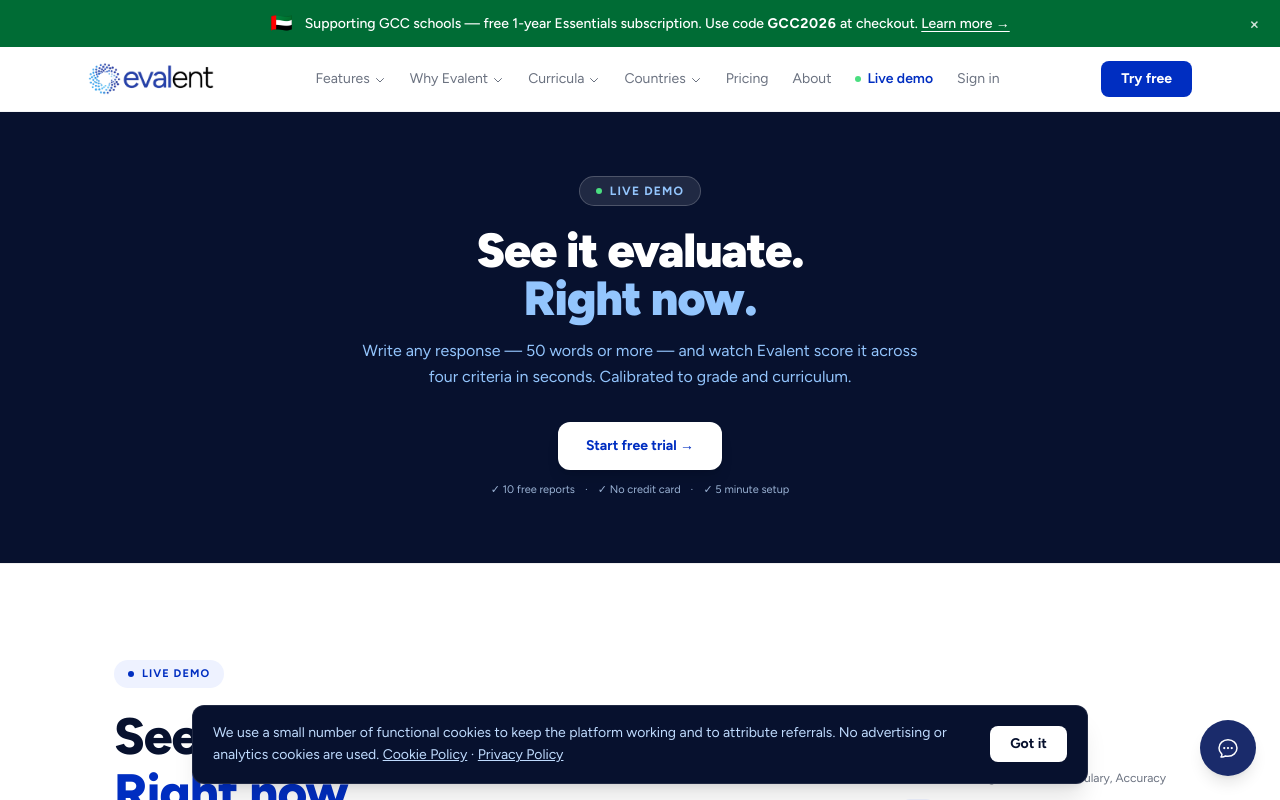
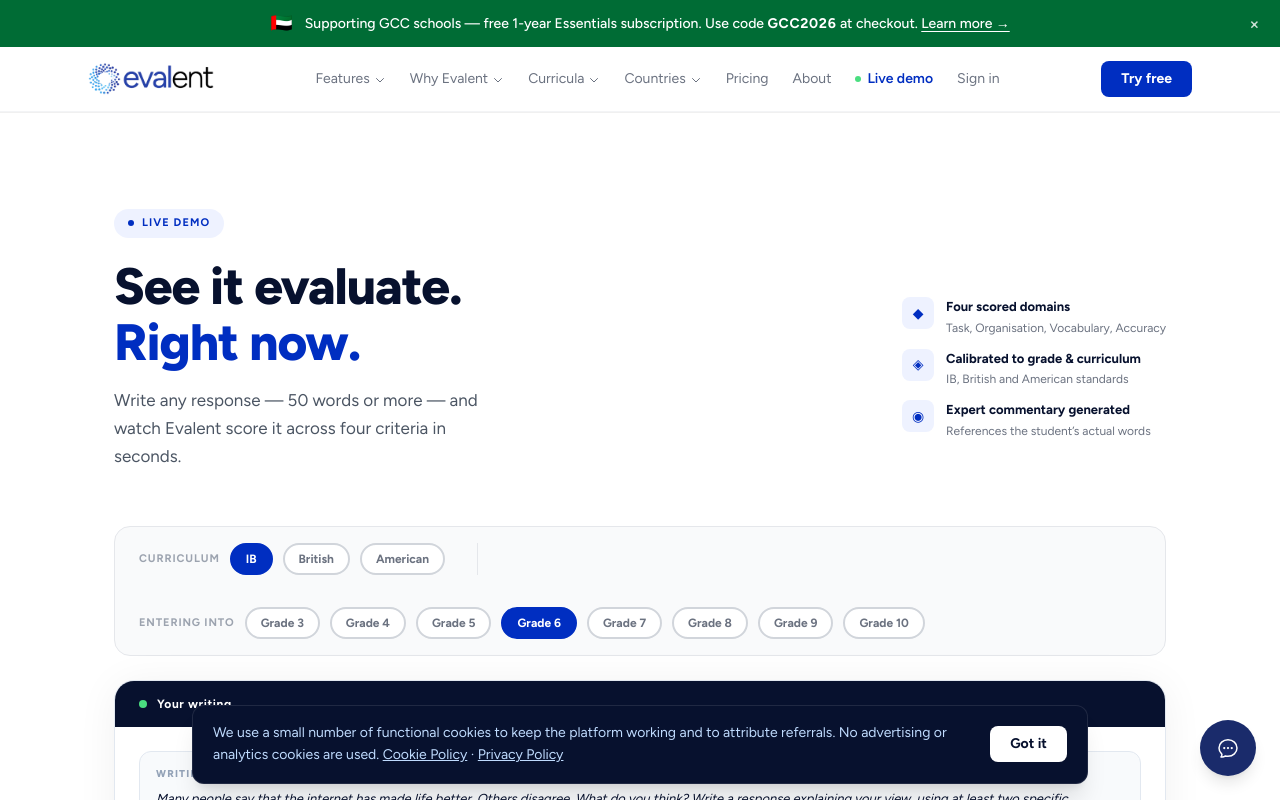
Before and after one commit to wigsbury-ui/evalent-marketing, a Next.js app: page /live-demo in a window 1280 px wide. Shown: the top 800 px of the page. Built offline with nearby package versions, Linux system fonts and the light colour scheme.

Commit message:
fix: live-demo page — remove duplicate hero, EvalDemo has its own header

```diff
--- a/src/app/live-demo/page.tsx
+++ b/src/app/live-demo/page.tsx
@@ -2,7 +2,6 @@ import type { Metadata } from 'next'
 import Nav from '@/components/Nav'
 import Footer from '@/components/Footer'
 import EvalDemo from '@/components/EvalDemo'
-import HeroTrialButton from '@/components/HeroTrialButton'
 
 export const metadata: Metadata = {
   title: 'Live Demo — See Evalent Evaluate',
@@ -13,30 +12,7 @@ export default function LiveDemoPage() {
   return (
     <div className="min-h-screen">
       <Nav />
-
-      {/* Hero */}
-      <section className="bg-navy py-16 px-6 text-center">
-        <div className="max-w-2xl mx-auto">
-          <div className="inline-flex items-center gap-2 bg-white/10 border border-white/20 text-blue-300 text-xs font-bold tracking-widest px-4 py-1.5 rounded-full mb-5">
-            <span className="w-1.5 h-1.5 bg-green-400 rounded-full" />
-            LIVE DEMO
-          </div>
-          <h1 className="text-4xl md:text-5xl font-black text-white tracking-tight mb-4">
-            See it evaluate.<br />
-            <span className="text-blue-300">Right now.</span>
-          </h1>
-          <p className="text-blue-300 text-base leading-relaxed mb-8 max-w-xl mx-auto">
-            Write any response — 50 words or more — and watch Evalent score it across four criteria in seconds. Calibrated to grade and curriculum.
-          </p>
-          <HeroTrialButton />
-        </div>
-      </section>
-
-      {/* Demo */}
-      <div className="bg-white">
-        <EvalDemo />
-      </div>
-
+      <EvalDemo />
       <Footer />
     </div>
   )
```
